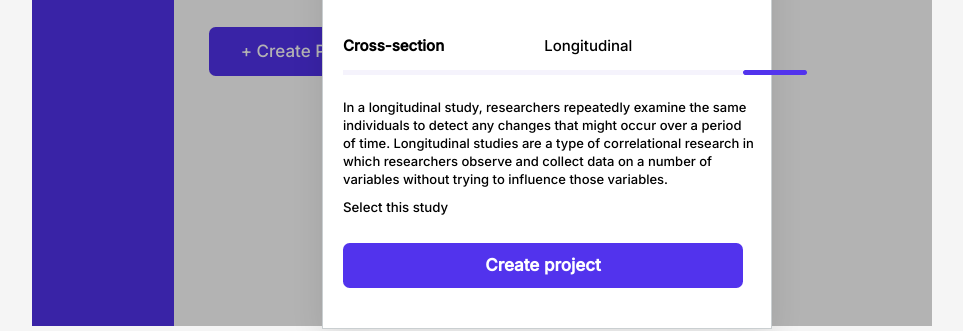
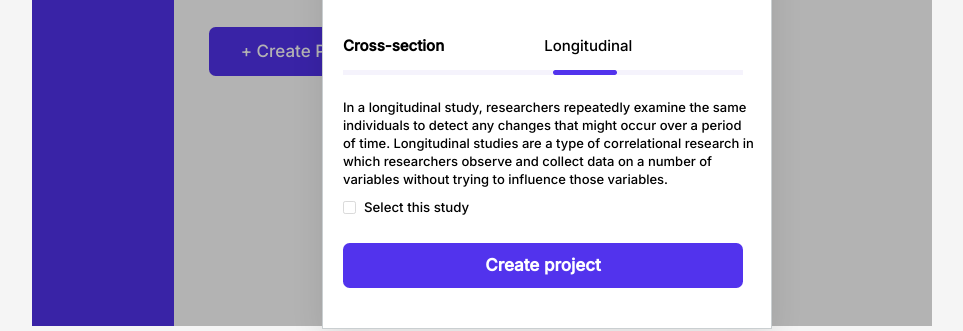
Before and after one commit to Ade-tola20/DataNexi, a plain HTML site: page DataNexi/Dashboard/new-project-longitudinal.html in a window 1280 px wide. Shown: the part 314-645 px from the top of the page, without its empty margins (241-1204 px from the left). Drawn offline with Linux system fonts and the light colour scheme; files that its build step writes are made by us from their sources.

Commit message:
Update style.css

```diff
--- a/DataNexi/Dashboard/style.css
+++ b/DataNexi/Dashboard/style.css
@@ -147,6 +147,8 @@ body {
 
 /* ************************ */
 
+/* NEW PROJECT CROSS SECTIONAL HTML'S STYLE */
+
 /* BLUR DIV */
 .blur-div {
   display: flex;
@@ -255,6 +257,7 @@ input[type="text"]::placeholder {
   border: 1.10476px solid #979797;
   border-radius: 5.52381px;
   box-sizing: border-box;
+  resize: none;
 }
 
 /* TEXT AREA PLACEHOLDER STYLE */
@@ -339,7 +342,7 @@ textarea[name="text"]::placeholder {
   margin-left: 20px;
   margin-bottom: 15px;
 }
-.select-unselect {
+.select {
   display: flex;
   flex-direction: row;
   width: 13px;
@@ -381,3 +384,21 @@ textarea[name="text"]::placeholder {
   flex-grow: 0;
   cursor: pointer;
 }
+
+/* ************************* */
+
+/* NEW PROJECT LONGITUDINAL HTML'S STYLE */
+
+.long-blue-line {
+  margin-left: -190px;
+}
+
+.unselect {
+  width: 13px;
+  height: 13px;
+  box-sizing: border-box;
+  background: #ffffff;
+  border: 1.10476px solid #dadada;
+  border-radius: 2.20952px;
+  margin-right: 8px;
+}
```
